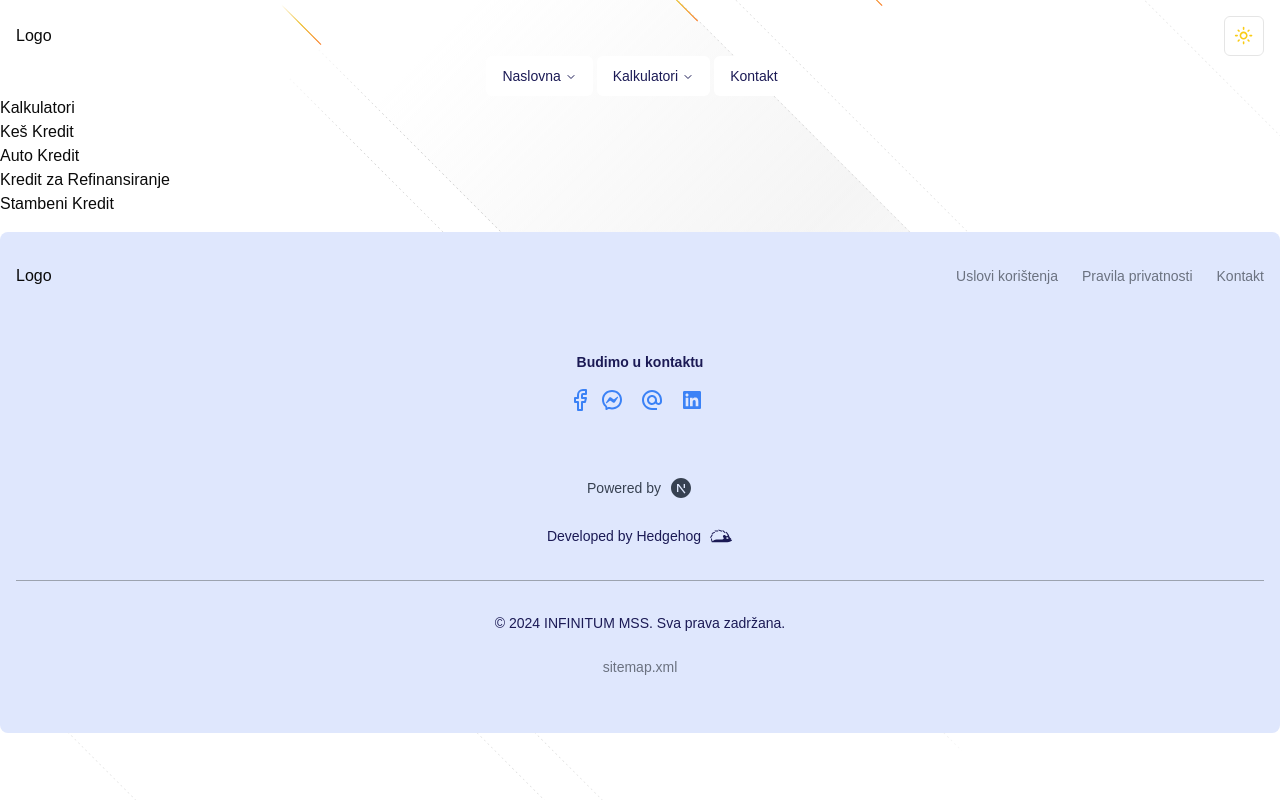
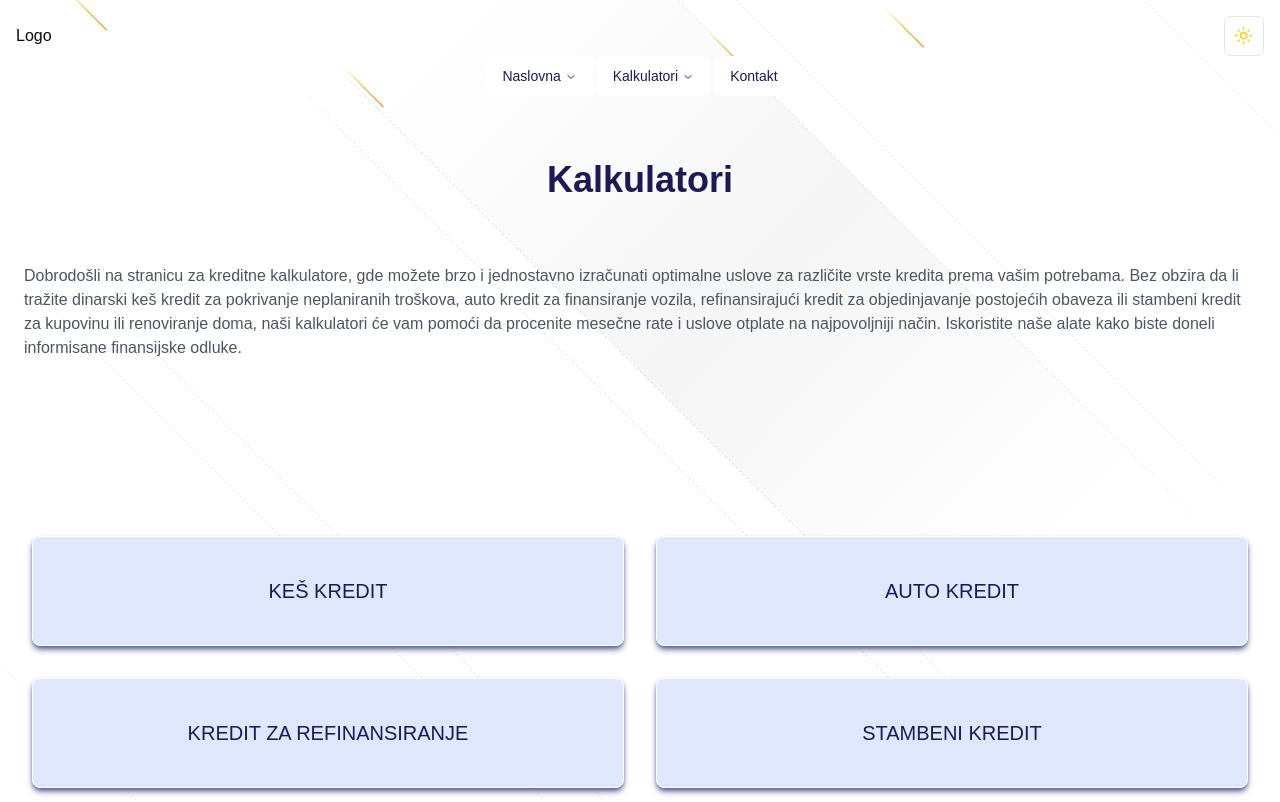
Before and after one commit to darkohedgehog/kreditni-savetnik, a Next.js app: page /kalkulatori in a window 1280 px wide. Shown: the top 802 px of the page. Built offline with nearby package versions, Linux system fonts and the light colour scheme.

Commit message:
"Updated KalkulatoriPage and Approach components with new styling and layout"

```diff
--- a/src/app/kalkulatori/page.tsx
+++ b/src/app/kalkulatori/page.tsx
@@ -3,13 +3,47 @@ import Link from 'next/link';
 const KalkulatoriPage = () => {
   return (
     <div>
-      <h1>Kalkulatori</h1>
-      <ul>
-        <li><Link href="/kalkulatori/kes-kredit">Keš Kredit</Link></li>
-        <li><Link href="/kalkulatori/auto-kredit">Auto Kredit</Link></li>
-        <li><Link href="/kalkulatori/kredit-za-refinansiranje">Kredit za Refinansiranje</Link></li>
-        <li><Link href="/kalkulatori/stambeni-kredit">Stambeni Kredit</Link></li>
+      <h1 className='flex items-center justify-center text-3xl lg:text-4xl text-purple dark:text-accentblue mt-16 font-bold'>
+        Kalkulatori
+        </h1>
+        <p className='flex items-center justify-center text-md mt-16 mx-auto px-6 text-gray-600 dark:text-blue-200'>
+        Dobrodošli na stranicu za kreditne kalkulatore, gde možete brzo i jednostavno izračunati optimalne uslove za različite vrste kredita prema vašim potrebama. Bez obzira da li tražite dinarski keš kredit za pokrivanje neplaniranih troškova, auto kredit za finansiranje vozila, refinansirajući kredit za objedinjavanje postojećih obaveza ili stambeni kredit za kupovinu ili renoviranje doma, naši kalkulatori će vam pomoći da procenite mesečne rate i uslove otplate na najpovoljniji način. Iskoristite naše alate kako biste doneli informisane finansijske odluke.
+        </p>
+        <div className="container mx-auto px-4 py-16 lg:px-8 lg:py-28 xl:max-w-7xl">
+      <ul className='grid grid-cols-1 gap-8 sm:grid-cols-2 lg:grid-cols-2 my-16'>
+        <li className='rounded-lg border border-white bg-card-bg-light p-5 transition hover:border-blue-600 md:p-7 xl:p-10 dark:border-gray-800 dark:bg-card-bg-dark shadow-md shadow-accentblue dark:shadow-darkblue dark:hover:border-blue-400'>
+          <Link
+          href="/kalkulatori/kes-kredit"
+          className='flex items-center justify-center text-xl uppercase text-purple dark:text-darkblue'>
+            Keš Kredit
+          </Link>
+        </li>
+        <li className='rounded-lg border border-white bg-card-bg-light p-5 transition hover:border-blue-600 md:p-7 xl:p-10 dark:border-gray-800 dark:bg-card-bg-dark shadow-md shadow-accentblue dark:shadow-darkblue dark:hover:border-blue-400'>
+          <Link
+          href="/kalkulatori/auto-kredit"
+          className='flex items-center justify-center text-xl uppercase text-purple dark:text-darkblue'>
+            Auto Kredit
+          </Link>
+        </li>
+        <li className='rounded-lg border border-white bg-card-bg-light p-5 transition hover:border-blue-600 md:p-7 xl:p-10 dark:border-gray-800 dark:bg-card-bg-dark shadow-md shadow-accentblue dark:shadow-darkblue dark:hover:border-blue-400'>
+          <h2>
+
+          </h2>
+          <Link
+          href="/kalkulatori/kredit-za-refinansiranje"
+          className='flex items-center justify-center text-xl uppercase text-purple dark:text-darkblue text-center'>
+            Kredit za Refinansiranje
+          </Link>
+        </li>
+        <li className='rounded-lg border border-white bg-card-bg-light p-5 transition hover:border-blue-600 md:p-7 xl:p-10 dark:border-gray-800 dark:bg-card-bg-dark shadow-md shadow-accentblue dark:shadow-darkblue dark:hover:border-blue-400'>
+          <Link
+          href="/kalkulatori/stambeni-kredit"
+          className='flex items-center justify-center text-xl uppercase text-purple dark:text-darkblue'>
+            Stambeni Kredit
+          </Link>
+          </li>
       </ul>
+      </div>
     </div>
   );
 };
--- a/src/components/home/Approach.tsx
+++ b/src/components/home/Approach.tsx
@@ -9,7 +9,7 @@ export default function Approach() {
     return (
       <>
         {/* Features Section: Boxes with Icons */}
-        <div className="">
+
           <h1 className='flex items-center justify-center text-3xl lg:text-4xl font-bold text-purple dark:text-darkblue mt-16'>
             Kako mi to radimo?
           </h1>
@@ -54,7 +54,7 @@ export default function Approach() {
               </div>
             </div>
           </div>
-        </div>
+
         {/* END Features Section: Boxes with Icons */}
       </>
     );
```
